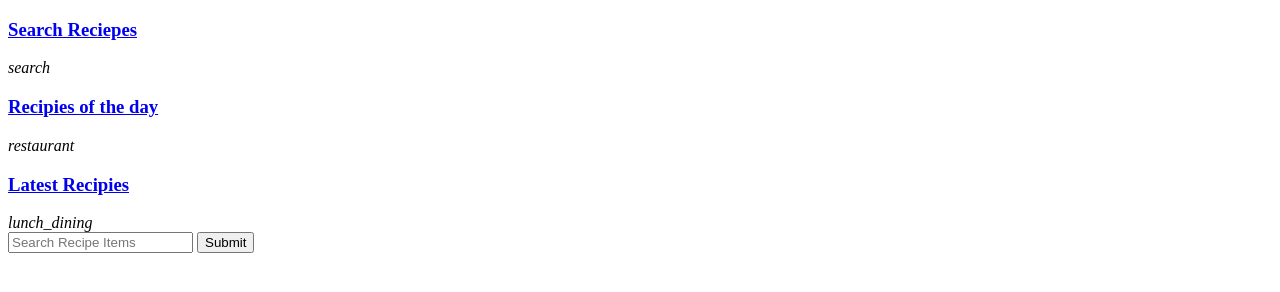
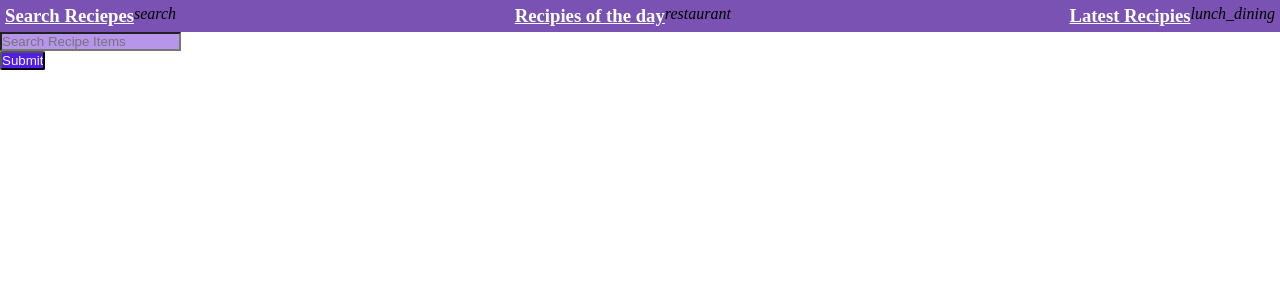
Before and after one commit to kirankumarjmeshram/Mini-Projects, a plain HTML site: page import_export(foodApp)/foodApp1/searchRecipe.html in a window 1280 px wide. Drawn offline with Linux system fonts and the light colour scheme.

Commit message:
make some changes Add css stylr

```diff
--- a/import_export(foodApp)/foodApp1/header.js
+++ b/import_export(foodApp)/foodApp1/header.js
@@ -1,15 +1,15 @@
 function navbar(){
     return `<nav class="nav">
     <div>
-    <h3><a href="/searchRecipe.html">Search Reciepes</a></h3>
+    <h3><a href="./searchRecipe.html">Search Reciepes</a></h3>
     <i class="material-icons">search</i>
     </div>
     <div>
-        <h3><a href="/recipeOfTheDay.html">Recipies of the day</a></h3>
+        <h3><a href="./recipeOfTheDay.html">Recipies of the day</a></h3>
         <i class="material-icons">restaurant</i>
     </div>
     <div>
-    <h3><a href="/showLatestReceipe.html">Latest Recipies</a></h3>
+    <h3><a href="./showLatestReceipe.html">Latest Recipies</a></h3>
     <i class="material-icons">lunch_dining</i>
     </div>
     </nav>`;
--- a/import_export(foodApp)/foodApp1/searchRecipe.html
+++ b/import_export(foodApp)/foodApp1/searchRecipe.html
@@ -5,7 +5,50 @@
     <meta http-equiv="X-UA-Compatible" content="IE=edge">
     <meta name="viewport" content="width=device-width, initial-scale=1.0">
     <title>Search Recipe </title>
-    <link rel="stylesheet" herf="style.css">
+    <!-- <link rel="stylesheet" herf="/style.css"> -->
+<style>
+    *{
+    margin: 0;
+    padding: 0;
+}
+.nav a{
+    list-style: none;
+    color: white;
+}
+.nav div{
+    display: flex;
+    margin: 5px;
+}
+.nav{
+    display: flex;
+    justify-content: space-between;
+    background-color: #7952B3;
+}
+
+#SearchRecipe{
+    display: flex;
+    justify-content: space-between;
+    background-color: #b795eb;
+}
+
+#submitBtn{
+    background-color: #521de4;
+    color: aliceblue;
+    border-radius: 2px;
+}
+
+#container{
+    display: grid;
+    justify-content: center;
+    grid-template-columns: repeat(3,30%);
+    gap: 3%;
+}
+#container img{
+    max-width: 100%;
+    margin: 5px;
+}
+</style>
+
 </head>
 <body>
 
--- a/import_export(foodApp)/foodApp1/style.css
+++ b/import_export(foodApp)/foodApp1/style.css
@@ -0,0 +1,40 @@
+*{
+    margin: 0;
+    padding: 0;
+}
+.nav a{
+    list-style: none;
+    color: white;
+}
+.nav div{
+    display: flex;
+    margin: 5px;
+}
+.nav{
+    display: flex;
+    justify-content: space-between;
+    background-color: #7952B3;
+}
+
+#SearchRecipe{
+    display: flex;
+    justify-content: space-between;
+    background-color: #b795eb;
+}
+
+#submitBtn{
+    background-color: #521de4;
+    color: aliceblue;
+    border-radius: 2px;
+}
+
+#container{
+    display: grid;
+    justify-content: center;
+    grid-template-columns: repeat(3,30%);
+    gap: 3%;
+}
+#container img{
+    max-width: 100%;
+    margin: 5px;
+}
```
